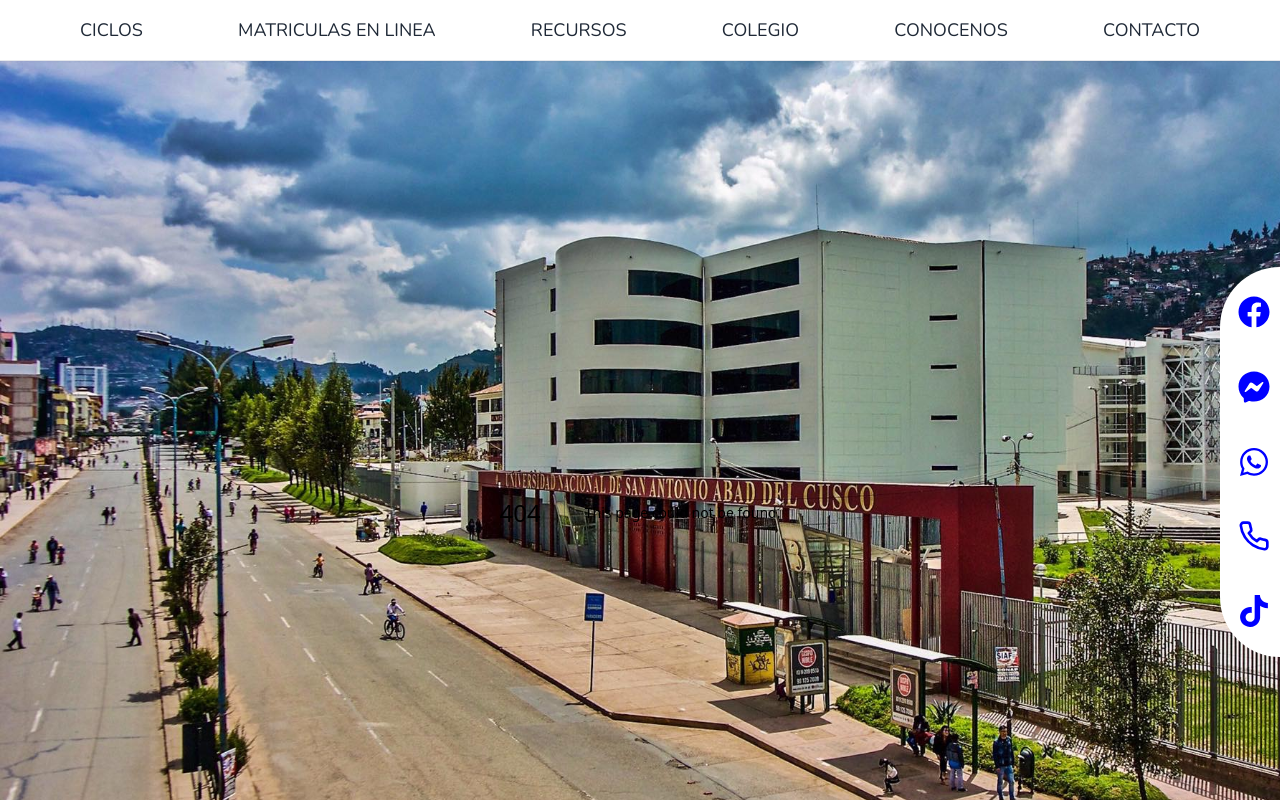
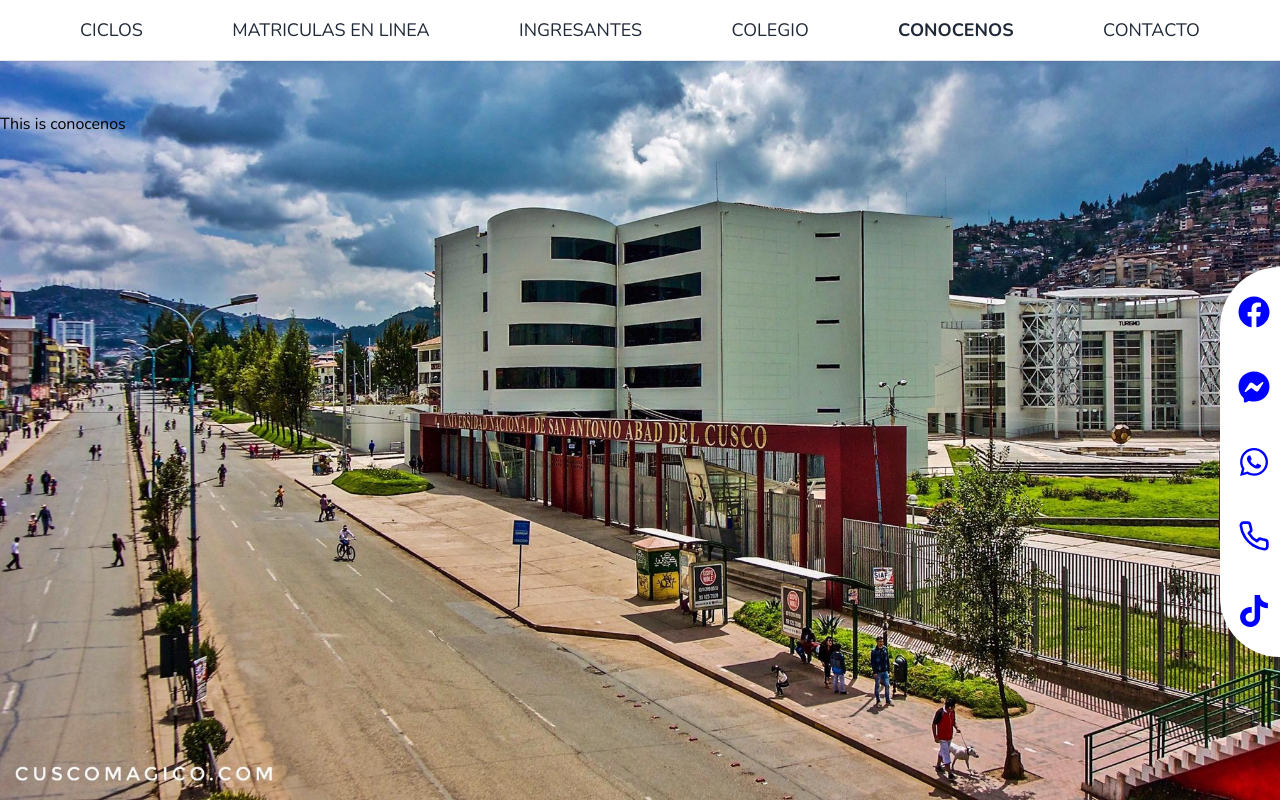
Before and after one commit to EdwardMelendezM/University-Prep-Academy-Prototype, a Next.js app: page /conocenos in a window 1280 px wide. Before the commit this address had no page. Shown: the top 800 px of the page. Built offline with nearby package versions, Linux system fonts and the light colour scheme.

Commit message:
adding Navbar with component and prepare route

```diff
--- a/src/app/components/navbar/ItemNavbar.tsx
+++ b/src/app/components/navbar/ItemNavbar.tsx
@@ -4,15 +4,15 @@ import React from 'react'
 interface ItemNavbarProps{
   text:string
   url:string
-  onClick:()=>void
-  isHidden:boolean
+  isHidden?:boolean
+  isSelect?:boolean
 }
 
 const ItemNavbar:React.FC<ItemNavbarProps> = (
   {
     text,
     url,
-    onClick,
+    isSelect,
     isHidden
   }) => {
   const router = useRouter()
@@ -25,10 +25,14 @@ const ItemNavbar:React.FC<ItemNavbarProps> = (
         transition
         text-gray-800
         hover:text-gray-400
-        ${isHidden ? 'hidden' : ''}
+        ${!isHidden ? 'hidden' : ''}
+        sm:block
+
+        ${isSelect ? 'font-bold' : ''}
         `}
     >
       {text}
+
     </div>
   )
 }
--- a/src/app/components/navbar/Navbar.tsx
+++ b/src/app/components/navbar/Navbar.tsx
@@ -1,42 +1,51 @@
 'use client'
 
+import { usePathname } from 'next/navigation'
 import Container from '../Container'
 import ItemNavbar from './ItemNavbar'
 interface itemNavbar{
   text:string
   url:string
+  isHidden:boolean
 }
 const navbarItem: Array<itemNavbar> = [
   {
     text: 'CICLOS',
-    url: ''
+    url: '/ciclos',
+    isHidden: false
+
   },
   {
     text: 'MATRICULAS EN LINEA',
-    url: ''
+    url: '/matriculas',
+    isHidden: true
+
   },
   {
-    text: 'RECURSOS',
-    url: ''
+    text: 'INGRESANTES',
+    url: '/',
+    isHidden: false
   },
   {
     text: 'COLEGIO',
-    url: ''
+    url: '/colegio',
+    isHidden: true
   },
   {
     text: 'CONOCENOS',
-    url: ''
+    url: '/conocenos',
+    isHidden: false
   },
   {
     text: 'CONTACTO',
-    url: ''
+    url: '/contactos',
+    isHidden: true
   }
 ]
 
 const Navbar = () => {
-  const onClick = () => {
-    console.log('Onichan')
-  }
+  const path = usePathname()
+
   return (
     <div className='
       fixed w-full bg-white z-10 shadow-sm
@@ -56,8 +65,9 @@ const Navbar = () => {
                 <ItemNavbar
                   key={itemNavbar.text}
                   text={itemNavbar.text}
-                  url=''
-                  onClick={onClick}
+                  url={itemNavbar.url}
+                  isHidden={itemNavbar.isHidden}
+                  isSelect={path.split('/')[1] === itemNavbar.url.substring(1)}
                 />))
             }
 
--- /dev/null
+++ b/src/app/conocenos/page.tsx
@@ -0,0 +1,9 @@
+const Conocenos = () => {
+  return (
+    <div>
+      This is conocenos
+    </div>
+  )
+}
+
+export default Conocenos
```
